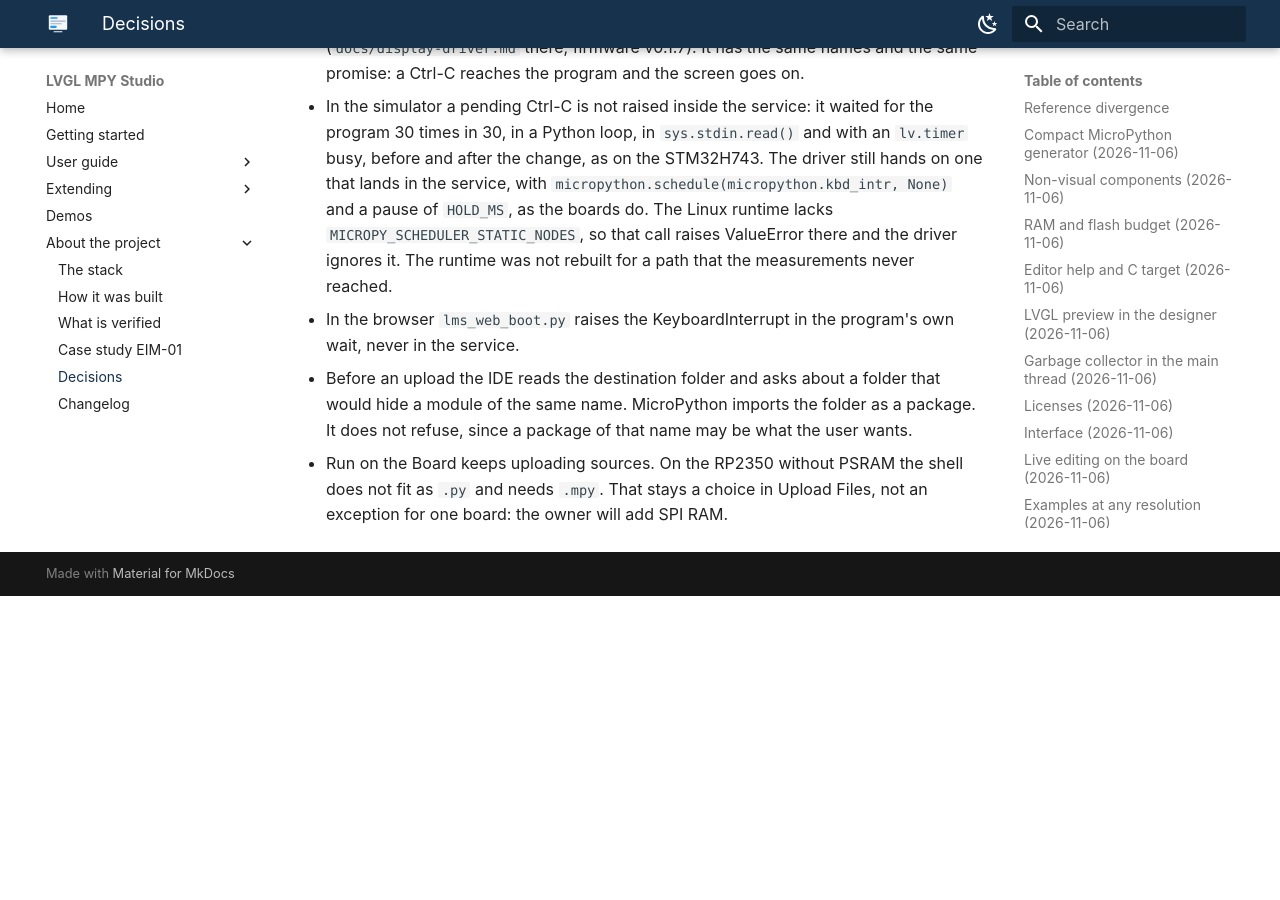
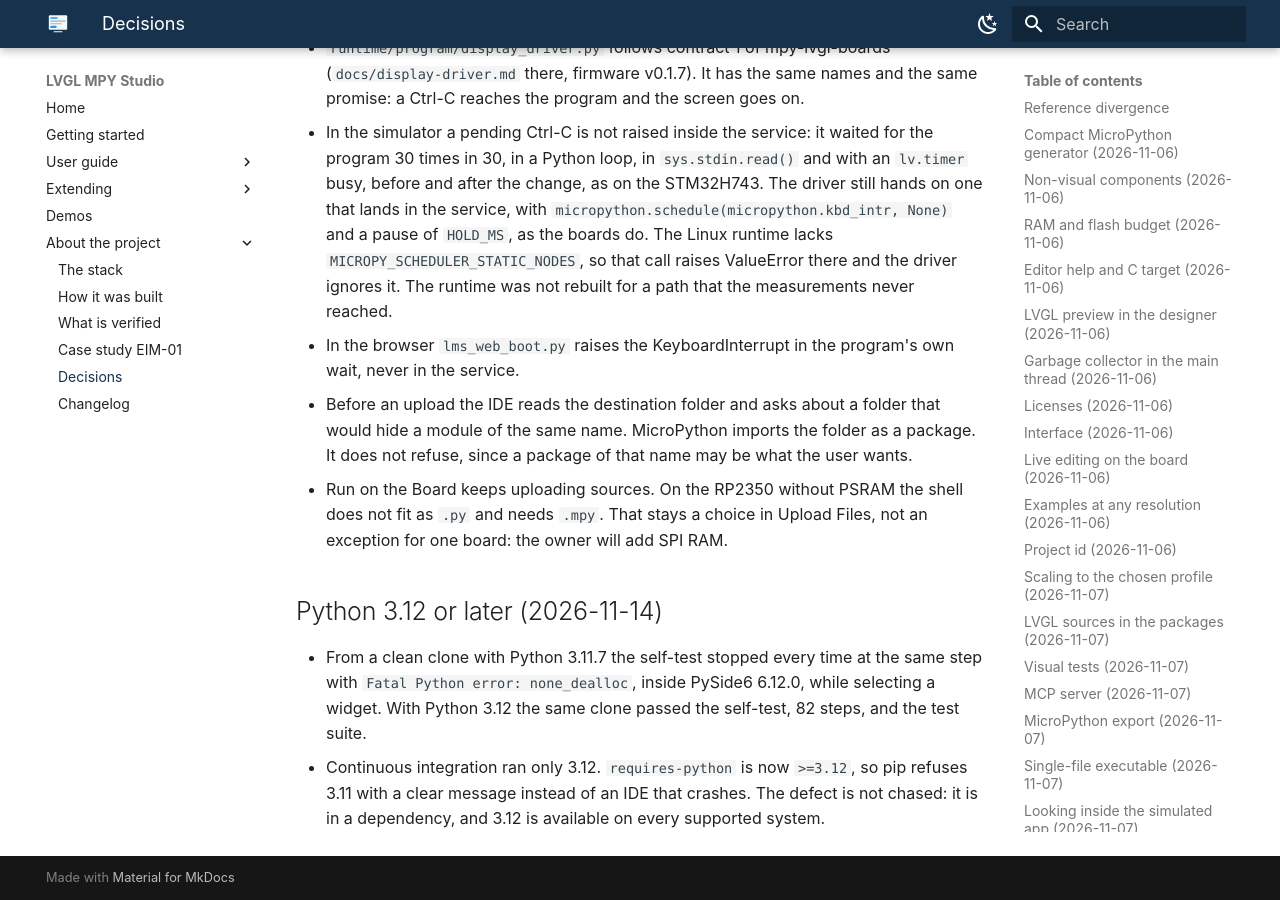
Before and after one commit to Copper-And-Code/lvgl-mpy-studio, an MkDocs documentation site: the page built from docs/decisions.md, in a window 1280 px wide and 900 px high, scrolled down 17867 px. Built offline with MkDocs 1.6.1 and Material for MkDocs 9.7.7, drawn with Linux system fonts in a browser that asks for light colours; before the commit the page ends 18463 px from its top, so only the background shows below that; some of the changed text lies outside the part shown.

Commit message:
Python 3.12 or later; the AppImage needs glibc 2.38
From a clean clone, Python 3.11 crashed in the self-test inside PySide6
6.12.0; CI runs only 3.12. The AppImage of 0.7.0 passed the self-test on
Ubuntu 24.04, Debian 13, Fedora 43 and Arch Linux, and does not start on
Debian 12: the documentation now says so.

Co-Authored-By: Claude Opus 5.5 <noreply@anthropic.com>
Claude-Session: https://claude.ai/code/session_0124WePRs7t4ETPoRSBppP5D

```diff
--- a/docs/decisions.md
+++ b/docs/decisions.md
@@ -1,6 +1,6 @@
 # Decision log
 
-- New IDE in Python 3.11+ and PySide6 6.12.0 (LGPL), separate from `lvgl-mpy-builder`.
+- New IDE in Python 3.11+ (3.12+ since 2026-11-14) and PySide6 6.12.0 (LGPL), separate from `lvgl-mpy-builder`.
 - The core (`core`, `gen`, `build`, `sim`) does not import Qt and is available from the CLI.
 - The TypeScript generator was ported to Python, verified with byte-for-byte golden files at commit `5c217fa1536d4c78b01d07a2dbfcc9055fb59cdc`.
 - Native Linux x86-64 target; MicroPython 1.29.0, PyDevices `58d18ce`, bindings `7740c2fae0daa10992f5f8fe54acf670a70e2d3b` (LVGL 9.5.0).
@@ -262,3 +262,12 @@ As of 2026-10-28, the public commit above still declares LVGL 9.3 for MicroPytho
 - In the browser `lms_web_boot.py` raises the KeyboardInterrupt in the program's own wait, never in the service.
 - Before an upload the IDE reads the destination folder and asks about a folder that would hide a module of the same name. MicroPython imports the folder as a package. It does not refuse, since a package of that name may be what the user wants.
 - Run on the Board keeps uploading sources. On the RP2350 without PSRAM the shell does not fit as `.py` and needs `.mpy`. That stays a choice in Upload Files, not an exception for one board: the owner will add SPI RAM.
+
+## Python 3.12 or later (2026-11-14)
+
+- From a clean clone with Python 3.11.7 the self-test stopped every time at the same step with
+  `Fatal Python error: none_dealloc`, inside PySide6 6.12.0, while selecting a widget. With
+  Python 3.12 the same clone passed the self-test, 82 steps, and the test suite.
+- Continuous integration ran only 3.12. `requires-python` is now `>=3.12`, so pip refuses 3.11
+  with a clear message instead of an IDE that crashes. The defect is not chased: it is in a
+  dependency, and 3.12 is available on every supported system.
--- a/pyproject.toml
+++ b/pyproject.toml
@@ -9,7 +9,7 @@ description = "Visual IDE for LVGL 9.5 on MicroPython, with C export"
 license = "GPL-3.0-or-later AND MIT"
 license-files = ["LICENSE", "LICENSE-MIT.txt", "LICENSING.md", "native/lvsim/LICENSE"]
 authors = [{name = "Nunzio Raciti"}]
-requires-python = ">=3.11"
+requires-python = ">=3.12"
 dependencies = ["PySide6==6.12.0", "mpremote==1.29.0", "pyserial==3.5", "qtawesome==1.4.2"]
 
 [project.optional-dependencies]
```
Also changed, not shown: CHANGELOG.md (+6 -0 lines), README.it.md (+3 -1 lines), README.md (+3 -1 lines), docs/development.md (+1 -1 lines), docs/getting-started.md (+1 -1 lines), docs/manual.md (+3 -1 lines), docs/packaging.md (+3 -1 lines), docs/status.md (+1 -1 lines).
